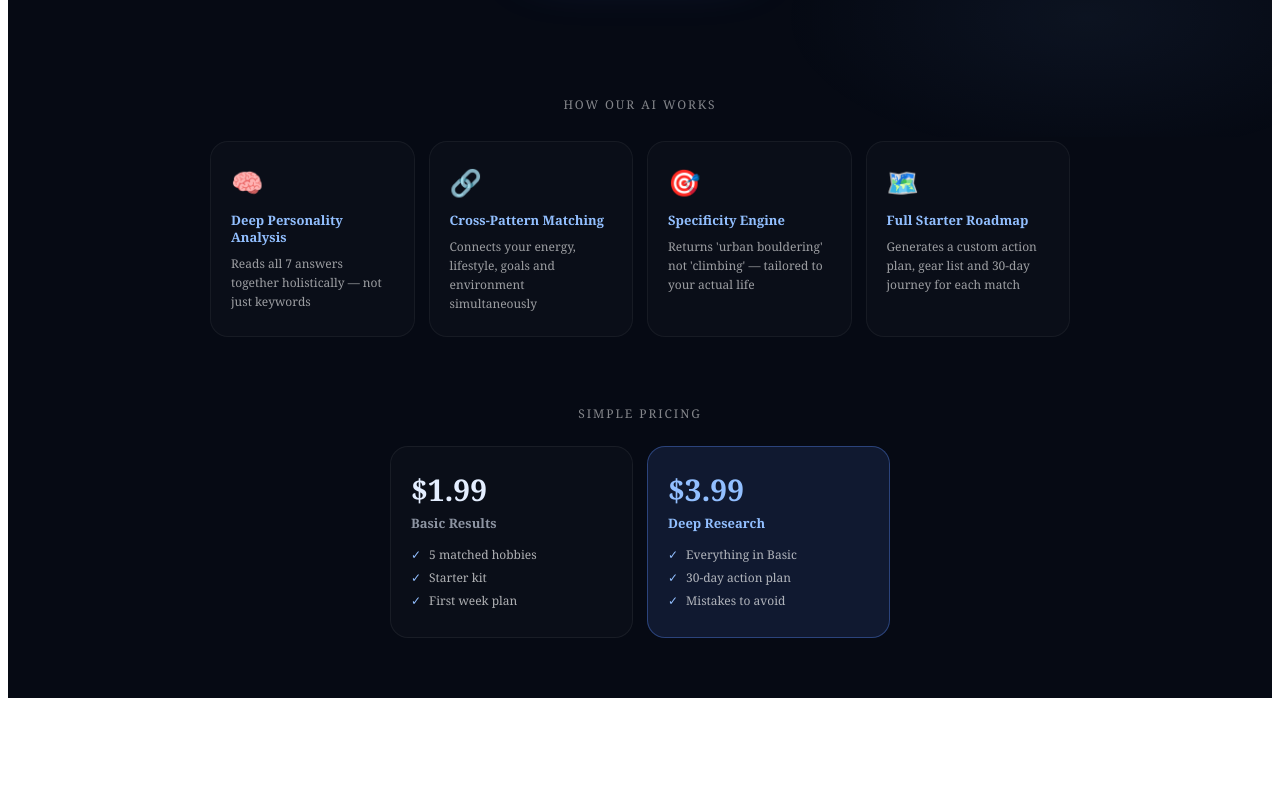
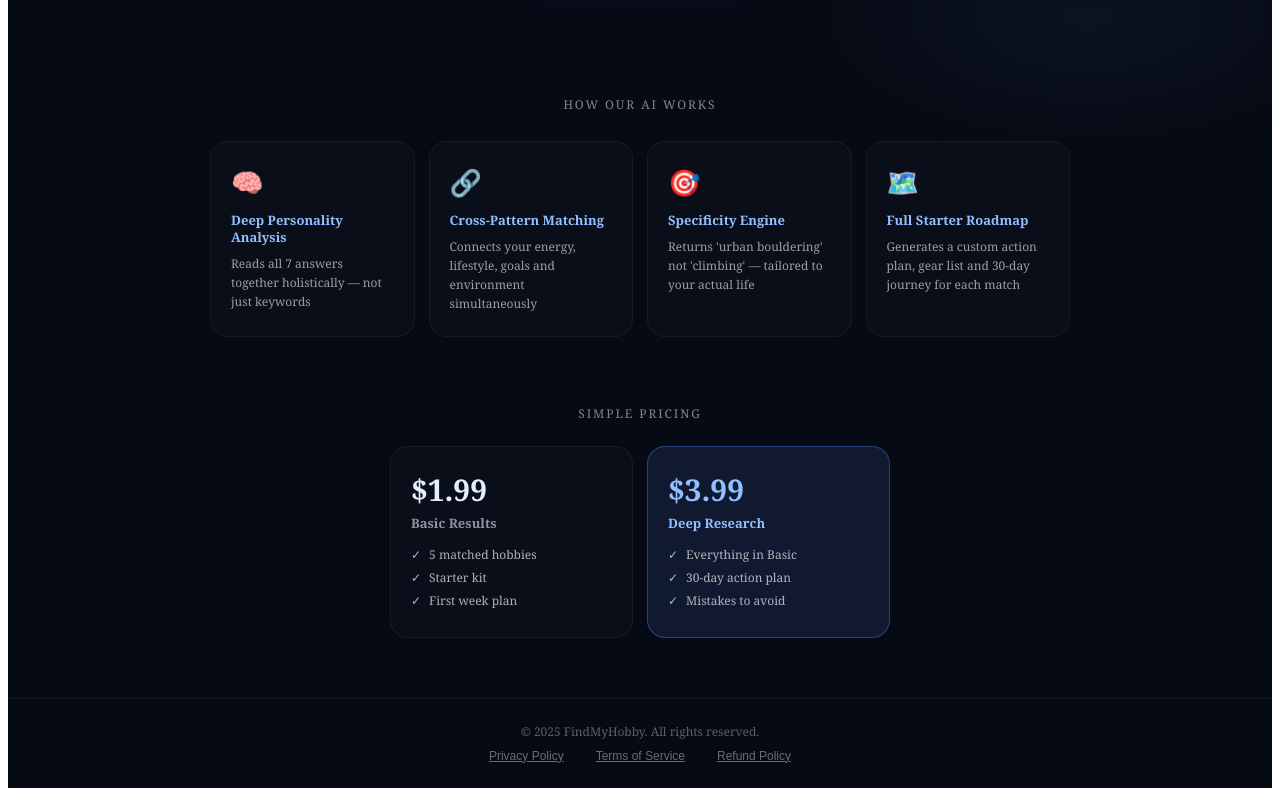
Before and after one commit to Israfilcode/findmyhobby, a React (Vite) app: page / in a window 1280 px wide. Shown: the part 663-1459 px from the top of the page. Before the commit the page ends 1369 px from the top, so only its background shows below. Built offline with nearby package versions, Linux system fonts and the light colour scheme.

Commit message:
Add footer with Privacy Policy, Terms, and Refund Policy modals

```diff
--- a/src/App.jsx
+++ b/src/App.jsx
@@ -102,6 +102,7 @@ export default function FindMyHobby() {
   const [error, setError] = useState(null);
   const [plan, setPlan] = useState(null);
   const [paymentLoading, setPaymentLoading] = useState(false);
+  const [modal, setModal] = useState(null);
 
   const loadingMessages = [
     "Analyzing your personality...",
@@ -654,6 +655,65 @@ Respond ONLY with valid JSON, no markdown:
           </div>
         </div>
       )}
+    {/* FOOTER */}
+    {screen === "landing" && (
+      <footer style={{ textAlign: "center", padding: "24px", borderTop: "1px solid rgba(255,255,255,0.06)", position: "relative", zIndex: 1 }}>
+        <p style={{ fontSize: 12, color: "rgba(255,255,255,0.35)", margin: "0 0 8px" }}>© 2025 FindMyHobby. All rights reserved.</p>
+        <div style={{ display: "flex", gap: 20, justifyContent: "center" }}>
+          <button onClick={() => setModal("privacy")} style={{ background: "none", border: "none", color: "rgba(255,255,255,0.4)", fontSize: 12, cursor: "pointer", textDecoration: "underline" }}>Privacy Policy</button>
+          <button onClick={() => setModal("terms")} style={{ background: "none", border: "none", color: "rgba(255,255,255,0.4)", fontSize: 12, cursor: "pointer", textDecoration: "underline" }}>Terms of Service</button>
+          <button onClick={() => setModal("refund")} style={{ background: "none", border: "none", color: "rgba(255,255,255,0.4)", fontSize: 12, cursor: "pointer", textDecoration: "underline" }}>Refund Policy</button>
+        </div>
+      </footer>
+    )}
+
+    {/* MODALS */}
+    {modal && (
+      <div onClick={() => setModal(null)} style={{ position: "fixed", inset: 0, background: "rgba(0,0,0,0.85)", zIndex: 100, display: "flex", alignItems: "center", justifyContent: "center", padding: 24 }}>
+        <div onClick={e => e.stopPropagation()} style={{ background: "#0D1526", border: "1px solid rgba(255,255,255,0.1)", borderRadius: 20, padding: "36px", maxWidth: 600, width: "100%", maxHeight: "80vh", overflowY: "auto" }}>
+          <button onClick={() => setModal(null)} style={{ float: "right", background: "none", border: "none", color: "rgba(255,255,255,0.5)", fontSize: 20, cursor: "pointer" }}>✕</button>
+
+          {modal === "privacy" && <>
+            <h2 style={{ color: "#92BFFF", marginBottom: 20 }}>Privacy Policy</h2>
+            <p style={{ color: "rgba(255,255,255,0.7)", lineHeight: 1.8, fontSize: 14 }}>Last updated: January 2025</p>
+            <p style={{ color: "rgba(255,255,255,0.7)", lineHeight: 1.8, fontSize: 14 }}>FindMyHobby ("we", "us") operates findmyhobby.org. We collect only the information necessary to provide our service.</p>
+            <h3 style={{ color: "#92BFFF", marginTop: 20 }}>Information We Collect</h3>
+            <p style={{ color: "rgba(255,255,255,0.7)", lineHeight: 1.8, fontSize: 14 }}>We collect your quiz answers to generate personalized hobby recommendations. We collect payment information through Stripe (we never store your card details). We may collect your email address if provided during checkout.</p>
+            <h3 style={{ color: "#92BFFF", marginTop: 20 }}>How We Use Your Information</h3>
+            <p style={{ color: "rgba(255,255,255,0.7)", lineHeight: 1.8, fontSize: 14 }}>Your quiz answers are used solely to generate your hobby recommendations via AI. We do not sell your data to third parties.</p>
+            <h3 style={{ color: "#92BFFF", marginTop: 20 }}>Third-Party Services</h3>
+            <p style={{ color: "rgba(255,255,255,0.7)", lineHeight: 1.8, fontSize: 14 }}>We use Stripe for payment processing and Anthropic for AI recommendations. We participate in the Amazon Associates program. These services have their own privacy policies.</p>
+            <h3 style={{ color: "#92BFFF", marginTop: 20 }}>Contact</h3>
+            <p style={{ color: "rgba(255,255,255,0.7)", lineHeight: 1.8, fontSize: 14 }}>For privacy questions, contact us at support@findmyhobby.org</p>
+          </>}
+
+          {modal === "terms" && <>
+            <h2 style={{ color: "#92BFFF", marginBottom: 20 }}>Terms of Service</h2>
+            <p style={{ color: "rgba(255,255,255,0.7)", lineHeight: 1.8, fontSize: 14 }}>Last updated: January 2025</p>
+            <p style={{ color: "rgba(255,255,255,0.7)", lineHeight: 1.8, fontSize: 14 }}>By using FindMyHobby, you agree to these terms. Our service provides AI-generated hobby recommendations for personal use only.</p>
+            <h3 style={{ color: "#92BFFF", marginTop: 20 }}>Service</h3>
+            <p style={{ color: "rgba(255,255,255,0.7)", lineHeight: 1.8, fontSize: 14 }}>FindMyHobby provides personalized hobby recommendations based on your quiz answers. Results are generated by AI and are for informational purposes only.</p>
+            <h3 style={{ color: "#92BFFF", marginTop: 20 }}>Payments</h3>
+            <p style={{ color: "rgba(255,255,255,0.7)", lineHeight: 1.8, fontSize: 14 }}>All payments are one-time fees processed securely through Stripe. Prices are listed in USD.</p>
+            <h3 style={{ color: "#92BFFF", marginTop: 20 }}>Limitation of Liability</h3>
+            <p style={{ color: "rgba(255,255,255,0.7)", lineHeight: 1.8, fontSize: 14 }}>FindMyHobby is not responsible for any outcomes resulting from following our recommendations. Use your own judgment when pursuing any hobby.</p>
+            <h3 style={{ color: "#92BFFF", marginTop: 20 }}>Contact</h3>
+            <p style={{ color: "rgba(255,255,255,0.7)", lineHeight: 1.8, fontSize: 14 }}>For questions, contact support@findmyhobby.org</p>
+          </>}
+
+          {modal === "refund" && <>
+            <h2 style={{ color: "#92BFFF", marginBottom: 20 }}>Refund Policy</h2>
+            <p style={{ color: "rgba(255,255,255,0.7)", lineHeight: 1.8, fontSize: 14 }}>Last updated: January 2025</p>
+            <p style={{ color: "rgba(255,255,255,0.7)", lineHeight: 1.8, fontSize: 14 }}>Due to the digital nature of our service, all sales are final once your results have been generated and delivered.</p>
+            <h3 style={{ color: "#92BFFF", marginTop: 20 }}>Exceptions</h3>
+            <p style={{ color: "rgba(255,255,255,0.7)", lineHeight: 1.8, fontSize: 14 }}>If you were charged but did not receive your results due to a technical error, contact us within 7 days for a full refund.</p>
+            <h3 style={{ color: "#92BFFF", marginTop: 20 }}>How to Request</h3>
+            <p style={{ color: "rgba(255,255,255,0.7)", lineHeight: 1.8, fontSize: 14 }}>Email support@findmyhobby.org with your order details and we will respond within 2 business days.</p>
+          </>}
+        </div>
+      </div>
+    )}
+
     </div>
   );
 }
```
